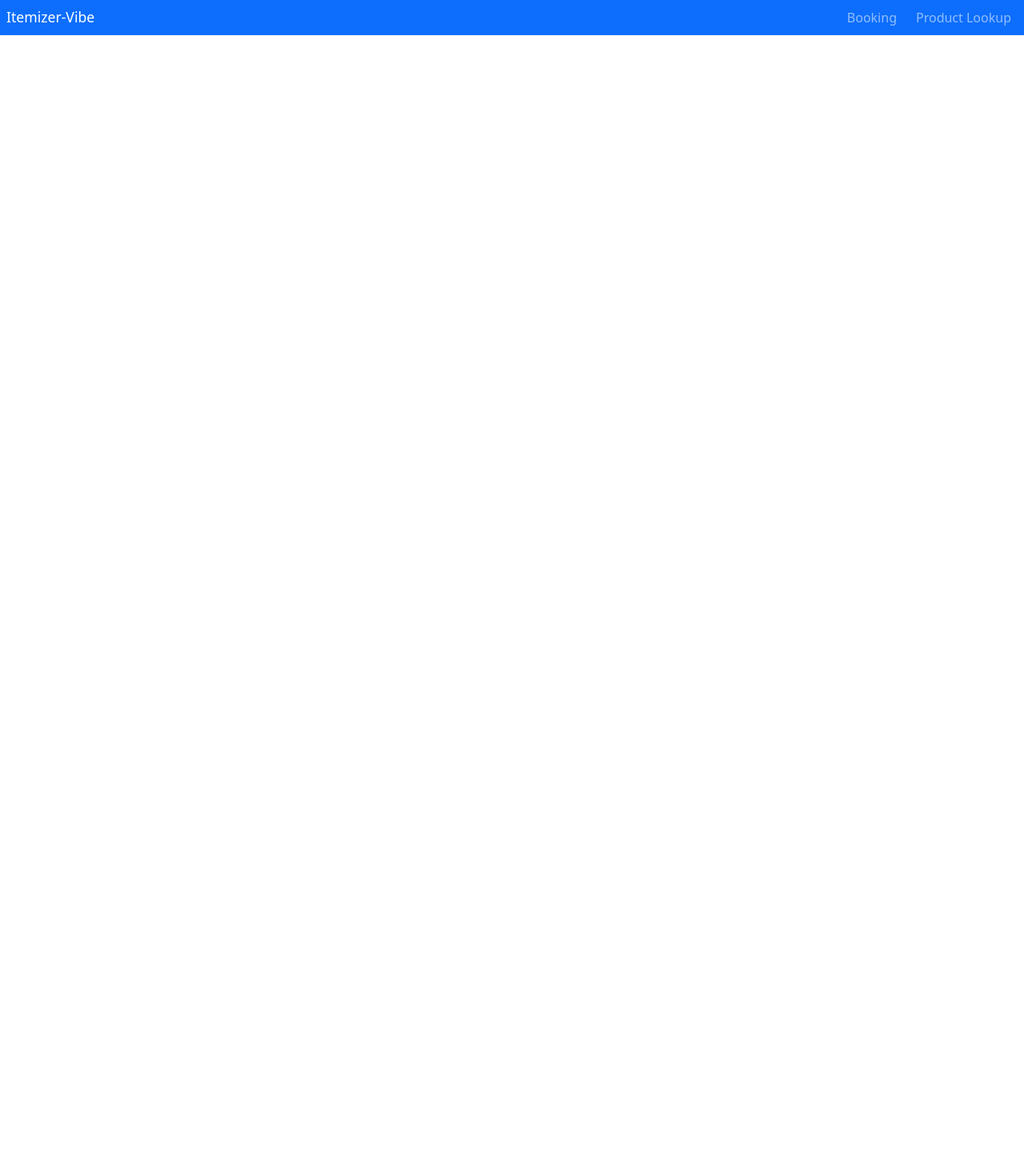
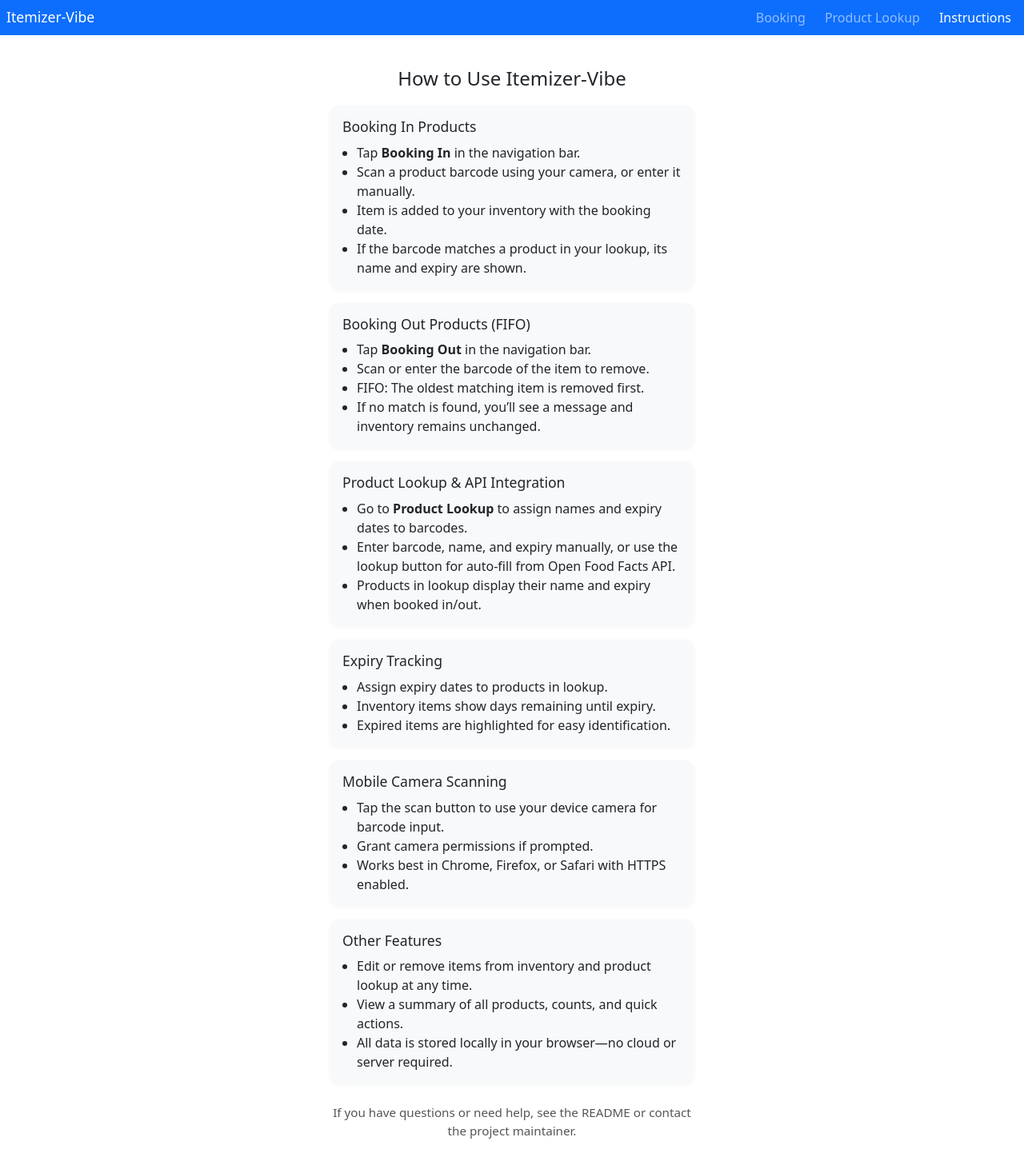
Before and after one commit to iangorse/itemizer-vibe, a React (Vite) app: page /itemizer-vibe/instructions in a window 1280 px wide. Shown: the top 1462 px of the page at 80% size. Before the commit the page ends 800 px from the top, so only its background shows below. Built offline with nearby package versions, Linux system fonts and the light colour scheme.

Commit message:
Add InstructionsPage component and link in Navbar for user guidance

```diff
--- a/src/components/AppRouter.jsx
+++ b/src/components/AppRouter.jsx
@@ -3,6 +3,7 @@ import { BrowserRouter as Router, Routes, Route } from 'react-router-dom';
 import Navbar from './Navbar';
 import InventoryPage from './InventoryPage';
 import ProductLookupPage from './ProductLookupPage';
+import InstructionsPage from './InstructionsPage';
 import { getInventory, addInventoryItem, removeInventoryItem, getProductLookup, setProductLookupItem, removeProductLookupItem } from '../utils/db';
 
 function AppRouter() {
@@ -116,6 +117,10 @@ function AppRouter() {
               />
             }
           />
+          <Route
+            path="/instructions"
+            element={<InstructionsPage />}
+          />
         </Routes>
       </div>
     </Router>
--- /dev/null
+++ b/src/components/InstructionsPage.jsx
@@ -0,0 +1,73 @@
+import React from 'react';
+
+function InstructionsPage() {
+  return (
+    <div className="container py-3" style={{ maxWidth: 480, margin: '0 auto' }}>
+      <h2 style={{ fontSize: '1.5rem', textAlign: 'center', marginBottom: '1.2rem' }}>How to Use Itemizer-Vibe</h2>
+
+      <div style={{ display: 'flex', flexDirection: 'column', gap: '1rem' }}>
+        <section style={{ background: '#f8f9fa', borderRadius: 12, padding: '1rem', boxShadow: '0 1px 4px rgba(0,0,0,0.04)' }}>
+          <h3 style={{ fontSize: '1.1rem', marginBottom: '0.6rem' }}>Booking In Products</h3>
+          <ul style={{ paddingLeft: 18, marginBottom: 0 }}>
+            <li>Tap <b>Booking In</b> in the navigation bar.</li>
+            <li>Scan a product barcode using your camera, or enter it manually.</li>
+            <li>Item is added to your inventory with the booking date.</li>
+            <li>If the barcode matches a product in your lookup, its name and expiry are shown.</li>
+          </ul>
+        </section>
+
+        <section style={{ background: '#f8f9fa', borderRadius: 12, padding: '1rem', boxShadow: '0 1px 4px rgba(0,0,0,0.04)' }}>
+          <h3 style={{ fontSize: '1.1rem', marginBottom: '0.6rem' }}>Booking Out Products (FIFO)</h3>
+          <ul style={{ paddingLeft: 18, marginBottom: 0 }}>
+            <li>Tap <b>Booking Out</b> in the navigation bar.</li>
+            <li>Scan or enter the barcode of the item to remove.</li>
+            <li>FIFO: The oldest matching item is removed first.</li>
+            <li>If no match is found, you’ll see a message and inventory remains unchanged.</li>
+          </ul>
+        </section>
+
+        <section style={{ background: '#f8f9fa', borderRadius: 12, padding: '1rem', boxShadow: '0 1px 4px rgba(0,0,0,0.04)' }}>
+          <h3 style={{ fontSize: '1.1rem', marginBottom: '0.6rem' }}>Product Lookup & API Integration</h3>
+          <ul style={{ paddingLeft: 18, marginBottom: 0 }}>
+            <li>Go to <b>Product Lookup</b> to assign names and expiry dates to barcodes.</li>
+            <li>Enter barcode, name, and expiry manually, or use the lookup button for auto-fill from Open Food Facts API.</li>
+            <li>Products in lookup display their name and expiry when booked in/out.</li>
+          </ul>
+        </section>
+
+        <section style={{ background: '#f8f9fa', borderRadius: 12, padding: '1rem', boxShadow: '0 1px 4px rgba(0,0,0,0.04)' }}>
+          <h3 style={{ fontSize: '1.1rem', marginBottom: '0.6rem' }}>Expiry Tracking</h3>
+          <ul style={{ paddingLeft: 18, marginBottom: 0 }}>
+            <li>Assign expiry dates to products in lookup.</li>
+            <li>Inventory items show days remaining until expiry.</li>
+            <li>Expired items are highlighted for easy identification.</li>
+          </ul>
+        </section>
+
+        <section style={{ background: '#f8f9fa', borderRadius: 12, padding: '1rem', boxShadow: '0 1px 4px rgba(0,0,0,0.04)' }}>
+          <h3 style={{ fontSize: '1.1rem', marginBottom: '0.6rem' }}>Mobile Camera Scanning</h3>
+          <ul style={{ paddingLeft: 18, marginBottom: 0 }}>
+            <li>Tap the scan button to use your device camera for barcode input.</li>
+            <li>Grant camera permissions if prompted.</li>
+            <li>Works best in Chrome, Firefox, or Safari with HTTPS enabled.</li>
+          </ul>
+        </section>
+
+        <section style={{ background: '#f8f9fa', borderRadius: 12, padding: '1rem', boxShadow: '0 1px 4px rgba(0,0,0,0.04)' }}>
+          <h3 style={{ fontSize: '1.1rem', marginBottom: '0.6rem' }}>Other Features</h3>
+          <ul style={{ paddingLeft: 18, marginBottom: 0 }}>
+            <li>Edit or remove items from inventory and product lookup at any time.</li>
+            <li>View a summary of all products, counts, and quick actions.</li>
+            <li>All data is stored locally in your browser—no cloud or server required.</li>
+          </ul>
+        </section>
+      </div>
+
+      <p style={{ fontSize: '0.95rem', textAlign: 'center', marginTop: '1.5rem', color: '#555' }}>
+        If you have questions or need help, see the README or contact the project maintainer.
+      </p>
+    </div>
+  );
+}
+
+export default InstructionsPage;
--- a/src/components/Navbar.jsx
+++ b/src/components/Navbar.jsx
@@ -22,6 +22,13 @@ function Navbar() {
           >
             Product Lookup
           </Link>
+          <Link
+            to="/instructions"
+            className={`nav-link${location.pathname === '/instructions' ? ' active' : ''}`}
+            style={{ fontSize: '1rem', padding: '0.2rem 0.5rem' }}
+          >
+            Instructions
+          </Link>
         </div>
       </div>
     </nav>
```
